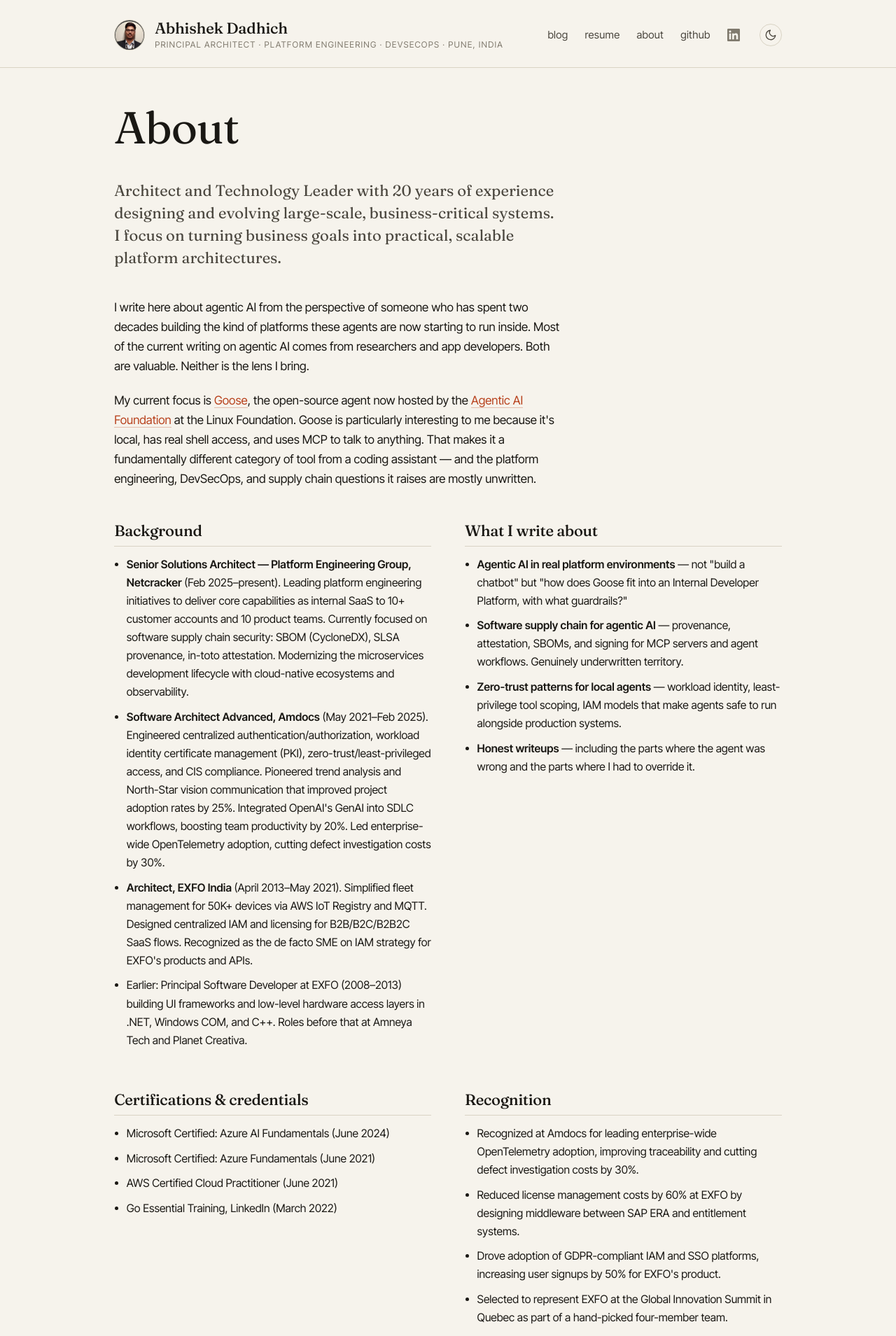
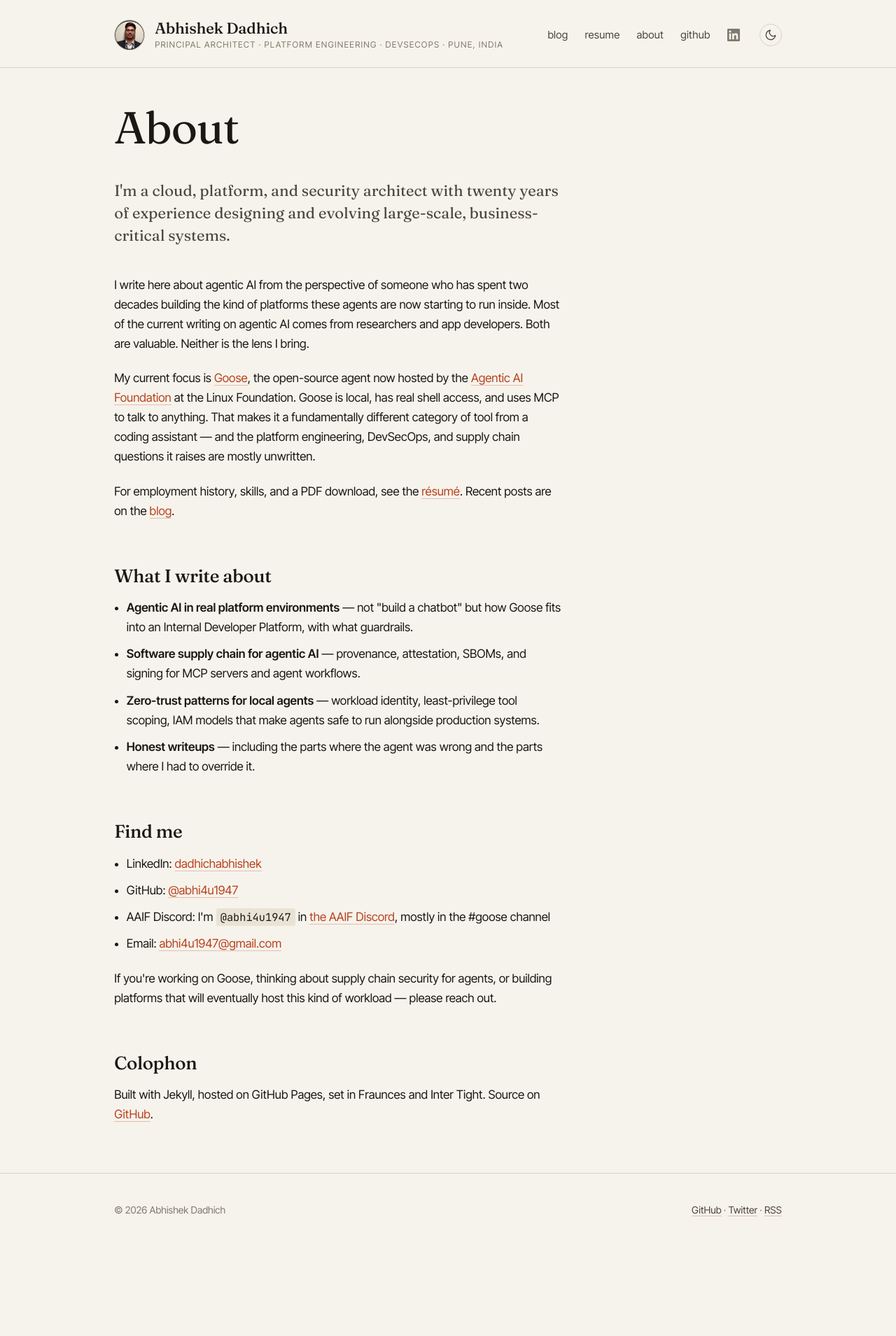
Before and after one commit to abhi4u1947/abhi4u1947.github.io, a Jekyll site: the page built from site/about.md, in a window 1280 px wide. Shown: the top 1909 px of the page at 70% size. Built offline with Jekyll 4.4.1, drawn with Linux system fonts in a browser that asks for light colours; after the commit the page ends 1788 px from its top, so only the background shows below that; some of the changed text lies outside the part shown.

Commit message:
Refocus About page: blog-centric copy, no resume duplication
Remove job history, certifications, recognition, and metrics from About.
Point readers to résumé and blog; keep writing themes, contact, and colophon.

Co-authored-by: Cursor <cursoragent@cursor.com>

```diff
--- a/site/about.md
+++ b/site/about.md
@@ -2,6 +2,7 @@
 layout: default
 title: About
 permalink: /about/
+description: "Who Abhishek Dadhich is, why this blog exists, and how to get in touch. Résumé and experience on the resume page."
 ---
 
 <div class="about-page">
@@ -9,7 +10,7 @@ permalink: /about/
 
   <div class="about-intro">
     <p class="lead">
-      Architect and Technology Leader with 20 years of experience designing and evolving large-scale, business-critical systems. I focus on turning business goals into practical, scalable platform architectures.
+      I'm a cloud, platform, and security architect with twenty years of experience designing and evolving large-scale, business-critical systems.
     </p>
 
     <p>
@@ -17,75 +18,30 @@ permalink: /about/
     </p>
 
     <p>
-      My current focus is <a href="https://github.com/aaif-goose/goose">Goose</a>, the open-source agent now hosted by the <a href="https://aaif.io">Agentic AI Foundation</a> at the Linux Foundation. Goose is particularly interesting to me because it's local, has real shell access, and uses MCP to talk to anything. That makes it a fundamentally different category of tool from a coding assistant — and the platform engineering, DevSecOps, and supply chain questions it raises are mostly unwritten.
+      My current focus is <a href="https://github.com/aaif-goose/goose">Goose</a>, the open-source agent now hosted by the <a href="https://aaif.io">Agentic AI Foundation</a> at the Linux Foundation. Goose is local, has real shell access, and uses MCP to talk to anything. That makes it a fundamentally different category of tool from a coding assistant — and the platform engineering, DevSecOps, and supply chain questions it raises are mostly unwritten.
+    </p>
+
+    <p>
+      For employment history, skills, and a PDF download, see the <a href="{{ '/resume/' | relative_url }}">résumé</a>. Recent posts are on the <a href="{{ '/blog/' | relative_url }}">blog</a>.
     </p>
   </div>
 
-  <div class="about-grid">
+  <div class="about-full">
+    <h2>What I write about</h2>
+    <ul>
+      <li><strong>Agentic AI in real platform environments</strong> — not "build a chatbot" but how Goose fits into an Internal Developer Platform, with what guardrails.</li>
+      <li><strong>Software supply chain for agentic AI</strong> — provenance, attestation, SBOMs, and signing for MCP servers and agent workflows.</li>
+      <li><strong>Zero-trust patterns for local agents</strong> — workload identity, least-privilege tool scoping, IAM models that make agents safe to run alongside production systems.</li>
+      <li><strong>Honest writeups</strong> — including the parts where the agent was wrong and the parts where I had to override it.</li>
+    </ul>
 
-    <section>
-      <h2>Background</h2>
-      <ul>
-        <li><strong>Senior Solutions Architect — Platform Engineering Group, Netcracker</strong> (Feb 2025–present). Leading platform engineering initiatives to deliver core capabilities as internal SaaS to 10+ customer accounts and 10 product teams. Currently focused on software supply chain security: SBOM (CycloneDX), SLSA provenance, in-toto attestation. Modernizing the microservices development lifecycle with cloud-native ecosystems and observability.</li>
-        <li><strong>Software Architect Advanced, Amdocs</strong> (May 2021–Feb 2025). Engineered centralized authentication/authorization, workload identity certificate management (PKI), zero-trust/least-privileged access, and CIS compliance. Pioneered trend analysis and North-Star vision communication that improved project adoption rates by 25%. Integrated OpenAI's GenAI into SDLC workflows, boosting team productivity by 20%. Led enterprise-wide OpenTelemetry adoption, cutting defect investigation costs by 30%.</li>
-        <li><strong>Architect, EXFO India</strong> (April 2013–May 2021). Simplified fleet management for 50K+ devices via AWS IoT Registry and MQTT. Designed centralized IAM and licensing for B2B/B2C/B2B2C SaaS flows. Recognized as the de facto SME on IAM strategy for EXFO's products and APIs.</li>
-        <li>Earlier: Principal Software Developer at EXFO (2008–2013) building UI frameworks and low-level hardware access layers in .NET, Windows COM, and C++. Roles before that at Amneya Tech and Planet Creativa.</li>
-      </ul>
-    </section>
-
-    <section>
-      <h2>What I write about</h2>
-      <ul>
-        <li><strong>Agentic AI in real platform environments</strong> — not "build a chatbot" but "how does Goose fit into an Internal Developer Platform, with what guardrails?"</li>
-        <li><strong>Software supply chain for agentic AI</strong> — provenance, attestation, SBOMs, and signing for MCP servers and agent workflows. Genuinely underwritten territory.</li>
-        <li><strong>Zero-trust patterns for local agents</strong> — workload identity, least-privilege tool scoping, IAM models that make agents safe to run alongside production systems.</li>
-        <li><strong>Honest writeups</strong> — including the parts where the agent was wrong and the parts where I had to override it.</li>
-      </ul>
-    </section>
-
-    <section>
-      <h2>Certifications &amp; credentials</h2>
-      <ul>
-        <li>Microsoft Certified: Azure AI Fundamentals (June 2024)</li>
-        <li>Microsoft Certified: Azure Fundamentals (June 2021)</li>
-        <li>AWS Certified Cloud Practitioner (June 2021)</li>
-        <li>Go Essential Training, LinkedIn (March 2022)</li>
-      </ul>
-    </section>
-
-    <section>
-      <h2>Recognition</h2>
-      <ul>
-        <li>Recognized at Amdocs for leading enterprise-wide OpenTelemetry adoption, improving traceability and cutting defect investigation costs by 30%.</li>
-        <li>Reduced license management costs by 60% at EXFO by designing middleware between SAP ERA and entitlement systems.</li>
-        <li>Drove adoption of GDPR-compliant IAM and SSO platforms, increasing user signups by 50% for EXFO's product.</li>
-        <li>Selected to represent EXFO at the Global Innovation Summit in Quebec as part of a hand-picked four-member team.</li>
-        <li>Honored with EXFO's "Eklavya Award" for sustained mentorship and leadership impact across cross-functional engineering teams.</li>
-      </ul>
-    </section>
-
-    <section>
-      <h2>Previously published</h2>
-      <ul>
-        <li><a href="https://www.linkedin.com/in/dadhichabhishek/recent-activity/articles/">Unlocking the Cloud-Native: CNCF's End User Reference Architecture</a> — LinkedIn, November 2024</li>
-        <li><a href="https://www.linkedin.com/in/dadhichabhishek/recent-activity/articles/">The National Institute of Standards: NIST Post-Quantum Cryptography</a> — LinkedIn, November 2024</li>
-      </ul>
-    </section>
-
-    <section>
-      <h2>Find me</h2>
-      <ul>
-        <li>LinkedIn: <a href="https://linkedin.com/in/dadhichabhishek">dadhichabhishek</a></li>
-        <li>GitHub: <a href="https://github.com/{{ site.github_username }}">@{{ site.github_username }}</a></li>
-        <li>AAIF Discord: I'm <code>@{{ site.github_username }}</code> in <a href="https://discord.com/invite/9zTwngHAMy">the AAIF Discord</a>, mostly in the #goose channel</li>
-        <li>Email: <a href="mailto:{{ site.email }}">{{ site.email }}</a></li>
-      </ul>
-    </section>
-
-  </div>
-
-  <div class="about-full">
-    <p>I've led architecture initiatives that improved system reliability by 40%, reduced time-to-market by 50%, and standardized platform practices across multiple teams and product lines. I value clarity, trust, and accountability, and I work to build environments where architects and engineers think end-to-end and balance business outcomes with sound technical decisions.</p>
+    <h2>Find me</h2>
+    <ul>
+      <li>LinkedIn: <a href="https://linkedin.com/in/{{ site.linkedin_username }}">{{ site.linkedin_username }}</a></li>
+      <li>GitHub: <a href="https://github.com/{{ site.github_username }}">@{{ site.github_username }}</a></li>
+      <li>AAIF Discord: I'm <code>@{{ site.github_username }}</code> in <a href="https://discord.com/invite/9zTwngHAMy">the AAIF Discord</a>, mostly in the #goose channel</li>
+      <li>Email: <a href="mailto:{{ site.email }}">{{ site.email }}</a></li>
+    </ul>
 
     <p>If you're working on Goose, thinking about supply chain security for agents, or building platforms that will eventually host this kind of workload — please reach out.</p>
 
--- a/site/assets/css/main.scss
+++ b/site/assets/css/main.scss
@@ -609,26 +609,13 @@ li { margin-bottom: 0.4em; }
 }
 .about-intro { max-width: 40rem; }
 .about-intro p { margin-bottom: 1.25em; }
-.about-grid {
-  display: grid;
-  grid-template-columns: repeat(auto-fit, minmax(20rem, 1fr));
-  gap: 2.5rem 3rem;
-  margin-top: 3rem;
-}
-.about-grid h2 {
-  margin-top: 0;
-  font-size: 1.375rem;
-  padding-bottom: 0.5rem;
-  border-bottom: 1px solid var(--rule);
-}
-.about-grid ul { padding-left: 1.1rem; }
-.about-grid li { margin-bottom: 0.6em; }
-.about-grid section { font-size: 0.9875rem; }
 .about-full {
   margin-top: 3rem;
   max-width: 40rem;
 }
 .about-full h2 { font-size: 1.625rem; }
+.about-full ul { padding-left: 1.1rem; }
+.about-full li { margin-bottom: 0.6em; }
 
 /* === RESUME === */
 .resume {
```
